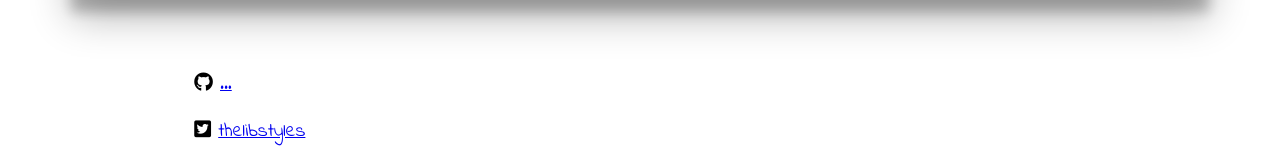
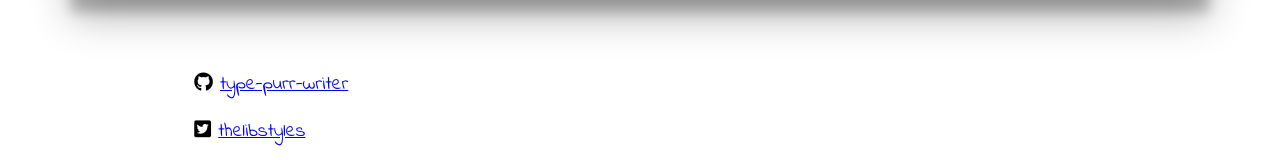
Before and after one commit to astyles-au/type-purr-writer, a plain HTML site: page index.htm in a window 1280 px wide. Shown: the part 549-709 px from the top of the page. Drawn offline with nearby package versions, Linux system fonts and the light colour scheme.

Commit message:
updated readme

```diff
--- a/index.htm
+++ b/index.htm
@@ -58,7 +58,7 @@
             <ul>
                 <li>
                     <i class="fab fa-github"></i>
-                    <a href="#">...</a>
+                    <a href="https://github.com/thelibstyles/type-purr-writer">type-purr-writer</a>
                 </li>
 
                 <li>
```
